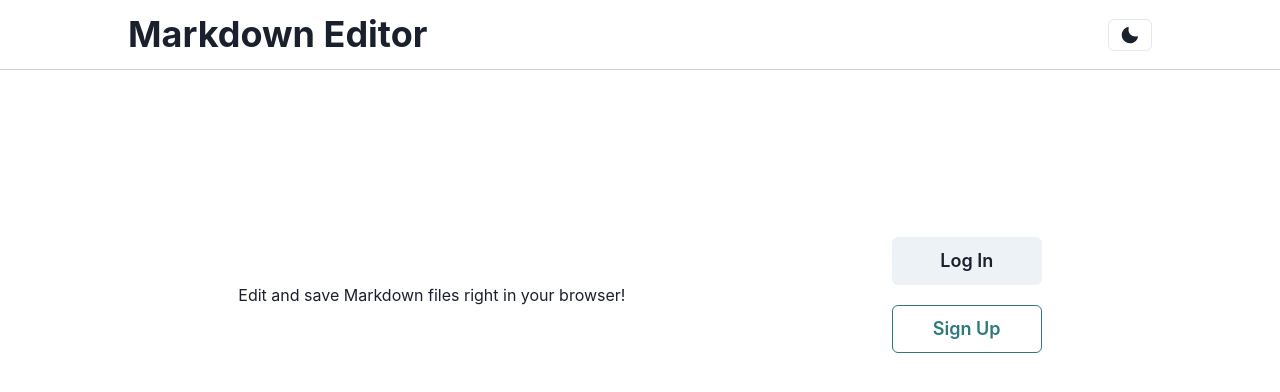
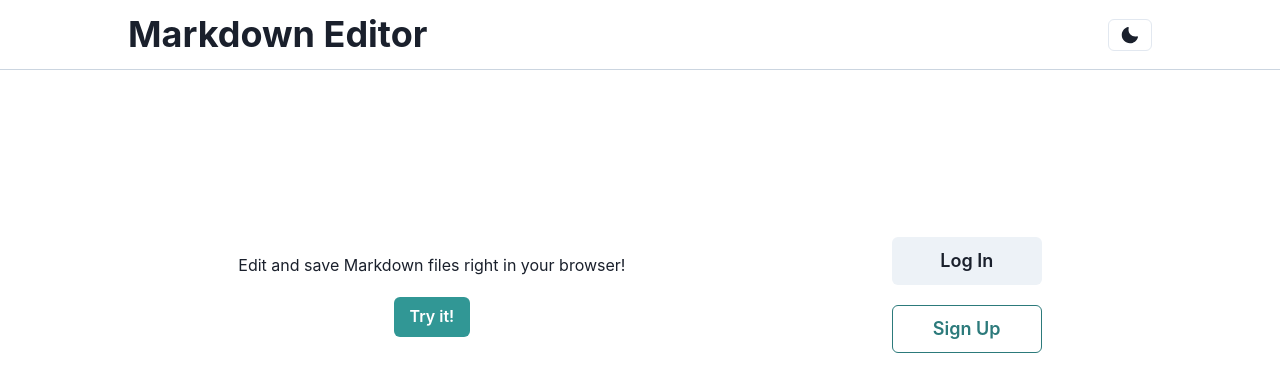
Before and after one commit to nronzel/markdown-editor, a React (Vite) app: page / in a window 1280 px wide. Shown: the top 392 px of the page. Built offline with nearby package versions, Linux system fonts and the light colour scheme; no server answers.

Commit message:
add: anonymous login

```diff
--- a/src/components/HomepageHero.jsx
+++ b/src/components/HomepageHero.jsx
@@ -7,8 +7,22 @@ import {
 } from "@chakra-ui/react";
 import React from "react";
 import { NavLink } from "react-router-dom";
+import { auth } from "../config/firebase";
+import { signInAnonymously } from "firebase/auth";
+import { useNavigate } from "react-router-dom";
 
 const HomepageHero = () => {
+  const navigate = useNavigate();
+
+  const anonSignIn = async () => {
+    try {
+      await signInAnonymously(auth);
+      navigate("/editor");
+    } catch (err) {
+      alert(err.message);
+    }
+  };
+
   return (
     <Flex
       justifyContent="space-evenly"
@@ -19,8 +33,17 @@ const HomepageHero = () => {
       borderColor={useColorModeValue("gray.300", "gray.600")}
       wrap="wrap"
     >
-      <Flex alignItems="center" justifyContent="center" h="100%">
+      <Flex
+        direction="column"
+        alignItems="center"
+        justifyContent="center"
+        h="100%"
+        gap={5}
+      >
         <Text>Edit and save Markdown files right in your browser!</Text>
+        <Button colorScheme="teal" onClick={anonSignIn}>
+          Try it!
+        </Button>
       </Flex>
       <Flex direction="column" gap={5} alignItems="center">
         <VStack w="100%" gap={5}>
```
